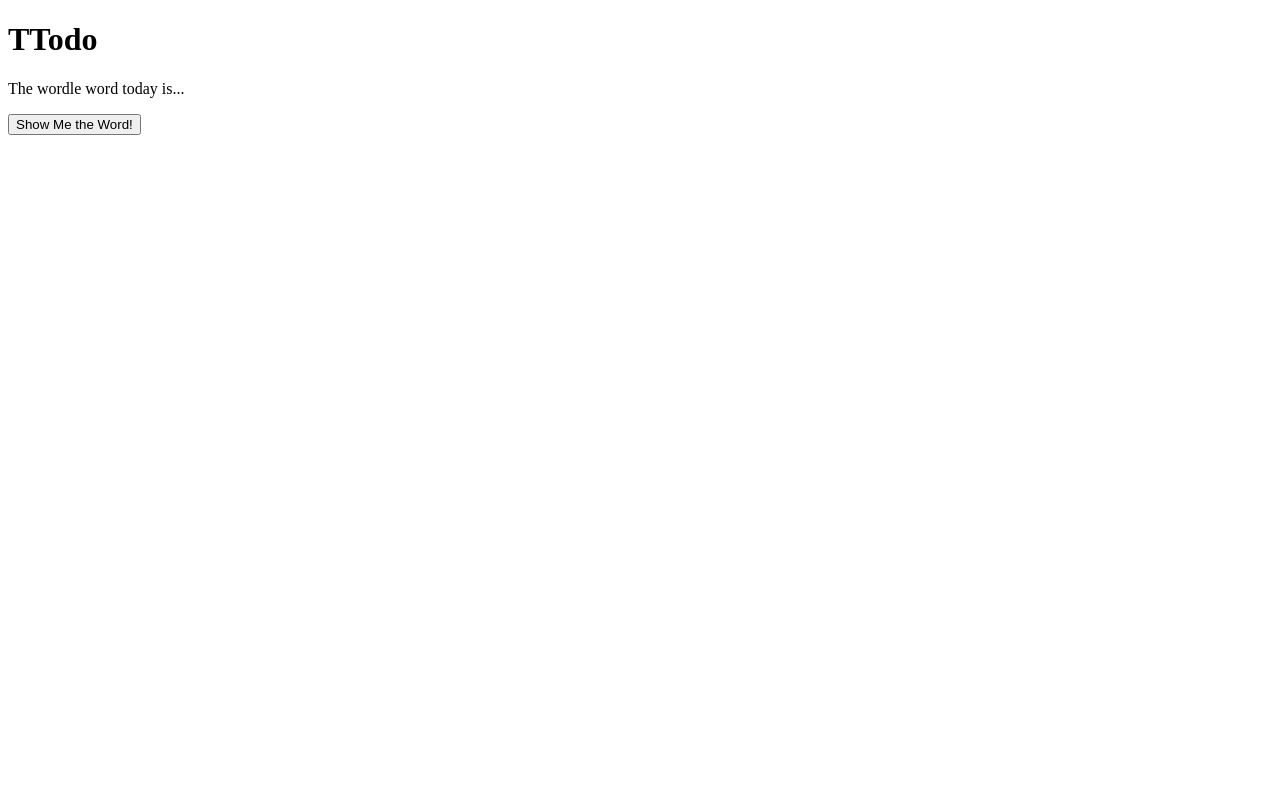
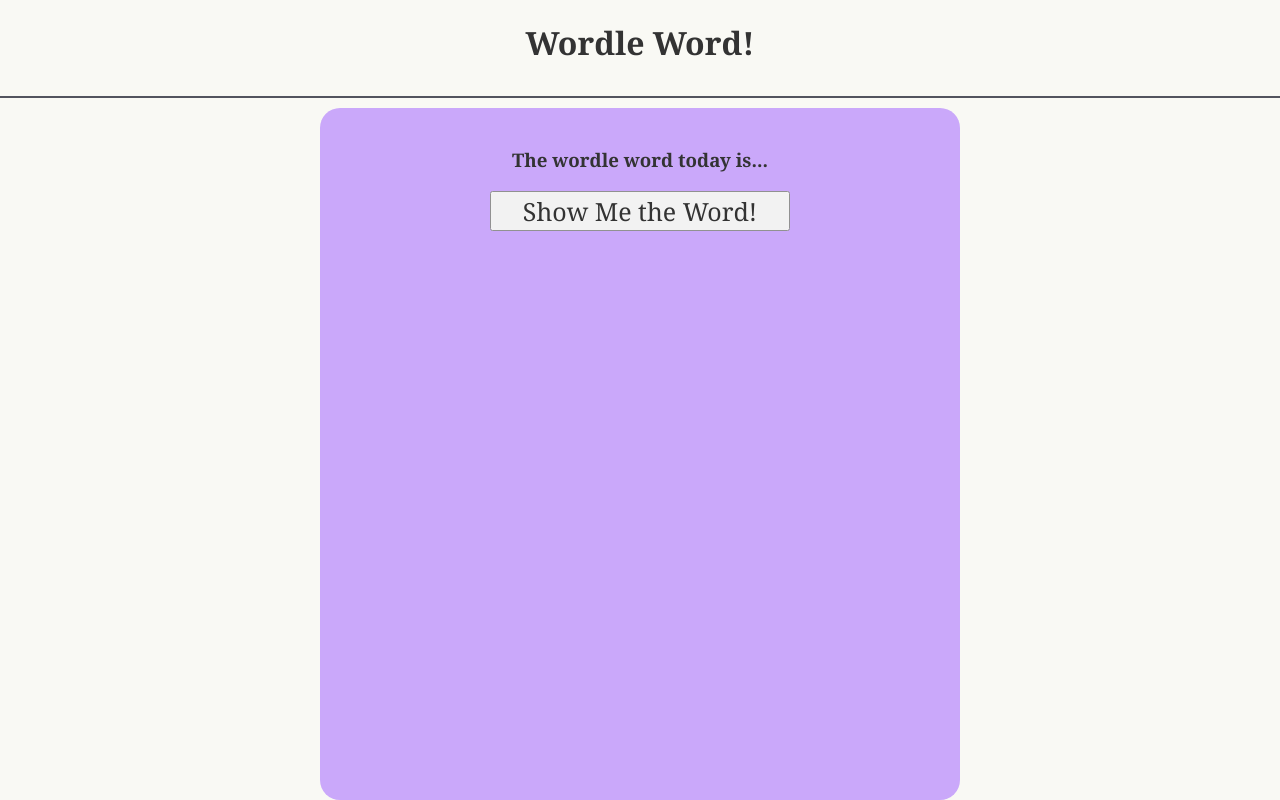
Before and after one commit to efox3987/TTodo, a plain HTML site: page index.html in a window 1280 px wide. Drawn offline with Linux system fonts and the light colour scheme.

Commit message:
added more style

```diff
--- a/StyleSheet.css
+++ b/StyleSheet.css
@@ -1,5 +1,60 @@
+h1 {
+  font-family: Georgia;
+}
+
+h3 {
+  font-family: Georgia;
+}
+
 .main {
-  flex: 1;
+  display: flex;
+  flex-direction: column;
+  justify-content: center;
+  align-items: center;
+  opacity:0.8;
+  background-color: #f8f8f2;
+  position:fixed;
+  width:100%;
+  height:100%;
+  top:0px;
+  left:0px;
+  z-index:1000;
+}
+
+.background {
+  width: 600px;
+  height: 100%;
+  background-color: #bd93f9;
+  padding: 20px;
+  border-radius: 20px;
+}
+
+.content {
+  display: flex;
+  flex-direction: column;
   justify-content: center;
   align-items: center;
 }
+
+.header {
+  width: 100%;
+  height: 100px;
+  display: flex;
+  flex-direction: row;
+  justify-content: center;
+  align-items: center;
+}
+
+.seperator {
+  margin-top: 10px;
+  margin-bottom: 10px;
+  background-color: #282a36;
+  width: 100%;
+  height: 3px;
+}
+
+.btn {
+  width: 300px;
+  font-size: 25px;
+  font-family: Georgia;
+}
--- a/index.html
+++ b/index.html
@@ -6,15 +6,23 @@
         <link href="StyleSheet.css" rel="stylesheet">
         <script>
          function getWord() {
-             document.getElementById("word").innerHTML = "ulcer";
+             document.getElementById("word").innerHTML = new Date().toString();
+
          }
         </script>
     </head>
     <body>
-        <div id="main">
-            <h1>TTodo</h1>
-            <p id="word">The wordle word today is...</p>
-            <button type="button" onclick="getWord()">Show Me the Word!</button>
+        <div class="main">
+            <div class="header">
+                <h1>Wordle Word!</h1>
+            </div>
+            <div class="seperator"></div>
+            <div class="background">
+                <div class="content">
+                    <h3 id="word">The wordle word today is...</h3>
+                    <button class="btn "type="button" onclick="getWord()">Show Me the Word!</button>
+                </div>
+            </div>
         </div>
     </body>
 </html>
```
